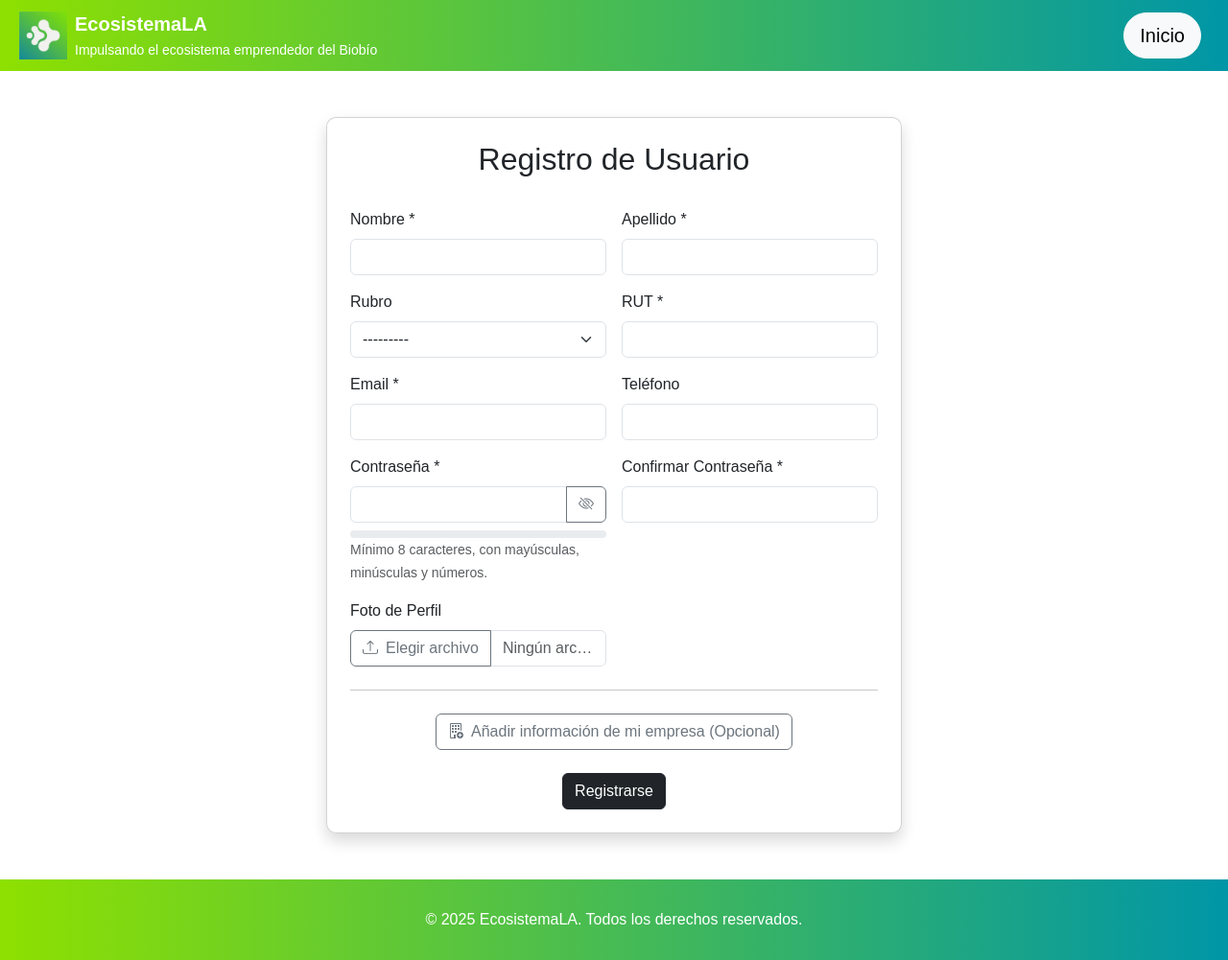
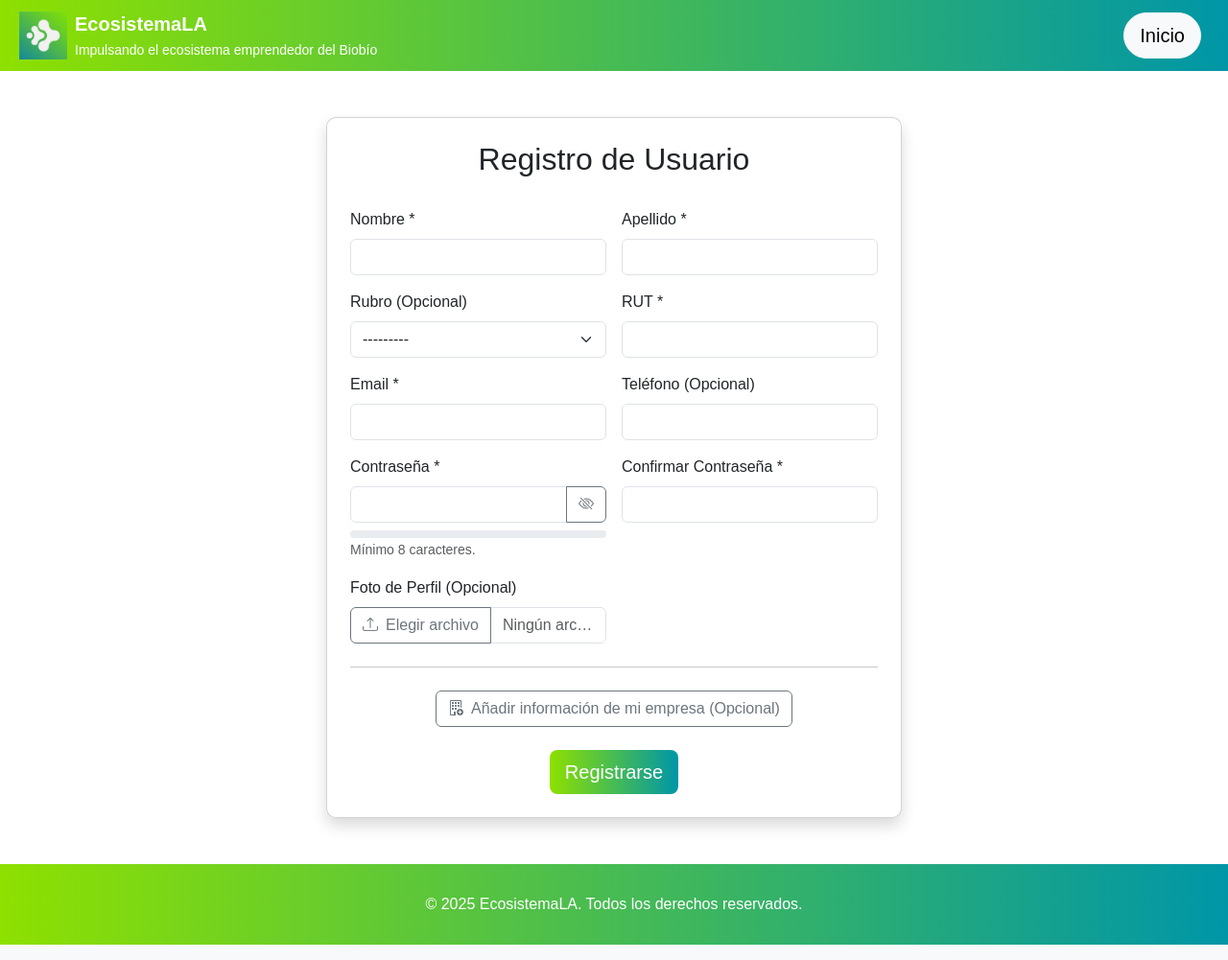
Before and after one commit to Litjoaco/Ecosistema, a Django app: page /registro/ in a window 1280 px wide. Shown: the whole page at 96% size. Run offline with Django 4.2, Linux system fonts and the light colour scheme.

Commit message:
registro

```diff
--- a/templates/registro.html
+++ b/templates/registro.html
@@ -49,6 +49,16 @@
         footer.custom-footer a:hover {
             text-decoration: underline;
         }
+        .btn-gradient-green {
+            background: linear-gradient(to right, #8EE000, #0096A7);
+            border: none;
+            color: white;
+        }
+        .btn-gradient-green:hover {
+            /* Un poco más oscuro para el efecto hover */
+            background: linear-gradient(to right, #6cac00, #007a87);
+            color: white;
+        }
     </style>
 </head>
 <body>
@@ -97,7 +107,7 @@
                     {% for error in form.apellido.errors %}<div class="invalid-feedback d-block">{{ error }}</div>{% endfor %}
                 </div>
                 <div class="col-md-6">
-                    <label for="{{ form.rubro.id_for_label }}" class="form-label">Rubro</label> {# Opcional #}
+                    <label for="{{ form.rubro.id_for_label }}" class="form-label">Rubro (Opcional)</label>
                     {{ form.rubro }}
                     {% for error in form.rubro.errors %}<div class="invalid-feedback d-block">{{ error }}</div>{% endfor %}
                 </div>
@@ -117,7 +127,7 @@
                     {% for error in form.email.errors %}<div class="text-danger small mt-1">{{ error }}</div>{% endfor %}
                 </div>
                 <div class="col-md-6">
-                    <label for="{{ form.telefono.id_for_label }}" class="form-label">Teléfono</label> {# Opcional #}
+                    <label for="{{ form.telefono.id_for_label }}" class="form-label">Teléfono (Opcional)</label>
                     {{ form.telefono }}
                     {% for error in form.telefono.errors %}<div class="invalid-feedback d-block">{{ error }}</div>{% endfor %}
                 </div>
@@ -133,7 +143,7 @@
                     <div class="progress mt-2" style="height: 8px;">
                         <div id="passwordStrengthBar" class="progress-bar" role="progressbar" style="width: 0%;" aria-valuenow="0" aria-valuemin="0" aria-valuemax="100"></div>
                     </div>
-                    <small id="passwordStrengthText" class="form-text text-muted">Mínimo 8 caracteres, con mayúsculas, minúsculas y números.</small>
+                    <small id="passwordStrengthText" class="form-text text-muted">Mínimo 8 caracteres.</small>
                     {% for error in form.password.errors %}<div class="invalid-feedback d-block">{{ error }}</div>{% endfor %}
                 </div>
                 <div class="col-md-6">
@@ -144,7 +154,7 @@
                     {% for error in form.password2.errors %}<div class="invalid-feedback d-block">{{ error }}</div>{% endfor %}
                 </div>
                 <div class="col-md-6">
-                    <label class="form-label">Foto de Perfil</label> {# Opcional #}
+                    <label class="form-label">Foto de Perfil (Opcional)</label>
                     <div class="input-group">
                         <label for="{{ form.foto.id_for_label }}" class="btn btn-outline-secondary">
                             <i class="bi bi-upload me-2"></i>Elegir archivo
@@ -195,7 +205,7 @@
             </div>
 
             <div class="text-center mt-4">
-                <button type="submit" class="btn btn-dark">Registrarse</button>
+                <button type="submit" class="btn btn-gradient-green btn-lg">Registrarse</button>
             </div>
         </form>
     </div>
@@ -281,42 +291,28 @@
 
     passwordInputForStrength.addEventListener('input', function() {
         const password = this.value;
-        let score = 0;
-
-        // Criterios de evaluación
-        if (password.length >= 8) score++;
-        if (/[a-z]/.test(password)) score++;
-        if (/[A-Z]/.test(password)) score++;
-        if (/[0-9]/.test(password)) score++;
-        if (/[^A-Za-z0-9]/.test(password)) score++; // Símbolos
+        const passLength = password.length;
+        let width = (passLength / 8) * 100;
+        if (width > 100) width = 100;
 
         // Actualizar la barra y el texto
-        let width = (score / 5) * 100;
         strengthBar.style.width = width + '%';
         strengthBar.setAttribute('aria-valuenow', width);
 
         // Remover clases de color antiguas
-        strengthBar.classList.remove('bg-danger', 'bg-warning', 'bg-info', 'bg-success');
+        strengthBar.classList.remove('bg-danger', 'bg-success');
 
-        if (password.length === 0) {
-            strengthText.textContent = 'Mínimo 8 caracteres, con mayúsculas, minúsculas y números.';
-            strengthText.classList.remove('text-danger', 'text-warning', 'text-info', 'text-success');
+        if (passLength === 0) {
+            strengthText.textContent = 'Mínimo 8 caracteres.';
+            strengthText.classList.remove('text-danger', 'text-success');
             strengthText.classList.add('text-muted');
-        } else if (score <= 2) {
+        } else if (passLength < 8) {
             strengthBar.classList.add('bg-danger');
-            strengthText.textContent = 'Fortaleza: Débil';
+            strengthText.textContent = 'Aún no es lo suficientemente larga...';
             strengthText.className = 'form-text text-danger';
-        } else if (score <= 3) {
-            strengthBar.classList.add('bg-warning');
-            strengthText.textContent = 'Fortaleza: Media';
-            strengthText.className = 'form-text text-warning';
-        } else if (score <= 4) {
-            strengthBar.classList.add('bg-info');
-            strengthText.textContent = 'Fortaleza: Fuerte';
-            strengthText.className = 'form-text text-info';
         } else {
             strengthBar.classList.add('bg-success');
-            strengthText.textContent = 'Fortaleza: Muy Fuerte';
+            strengthText.textContent = '¡Contraseña válida!';
             strengthText.className = 'form-text text-success';
         }
     });
--- a/usuario/forms.py
+++ b/usuario/forms.py
@@ -89,12 +89,6 @@ class UsuarioForm(forms.ModelForm):
         password = self.cleaned_data.get('password')
         if len(password) < 8:
             raise forms.ValidationError("La contraseña debe tener al menos 8 caracteres.")
-        if not re.search(r'[A-Z]', password):
-            raise forms.ValidationError("La contraseña debe contener al menos una letra mayúscula.")
-        if not re.search(r'[a-z]', password):
-            raise forms.ValidationError("La contraseña debe contener al menos una letra minúscula.")
-        if not re.search(r'[0-9]', password):
-            raise forms.ValidationError("La contraseña debe contener al menos un número.")
         return password
 
     def clean(self):
@@ -248,12 +242,6 @@ class CambiarPasswordForm(forms.Form):
         password = self.cleaned_data.get('nueva_password')
         if len(password) < 8:
             raise forms.ValidationError("La contraseña debe tener al menos 8 caracteres.")
-        if not re.search(r'[A-Z]', password):
-            raise forms.ValidationError("La contraseña debe contener al menos una letra mayúscula.")
-        if not re.search(r'[a-z]', password):
-            raise forms.ValidationError("La contraseña debe contener al menos una letra minúscula.")
-        if not re.search(r'[0-9]', password):
-            raise forms.ValidationError("La contraseña debe contener al menos un número.")
         return password
 
     def clean(self):
```
